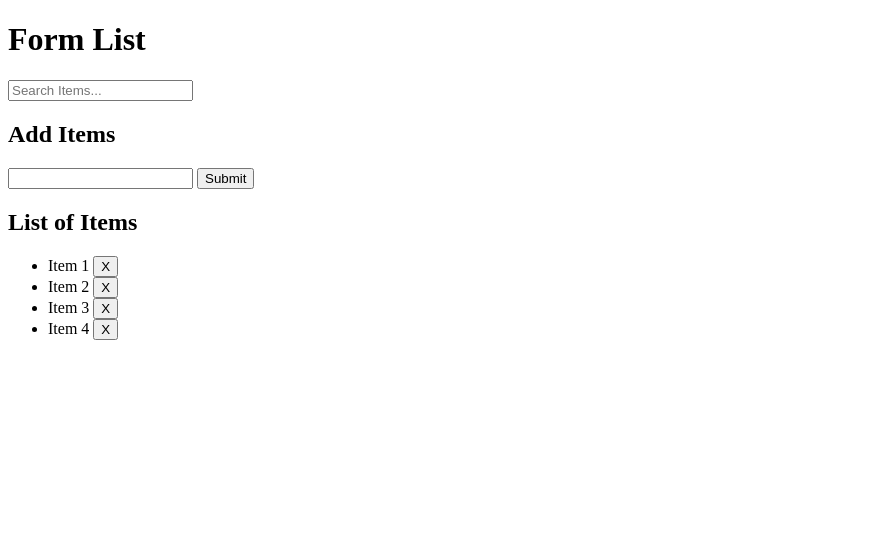
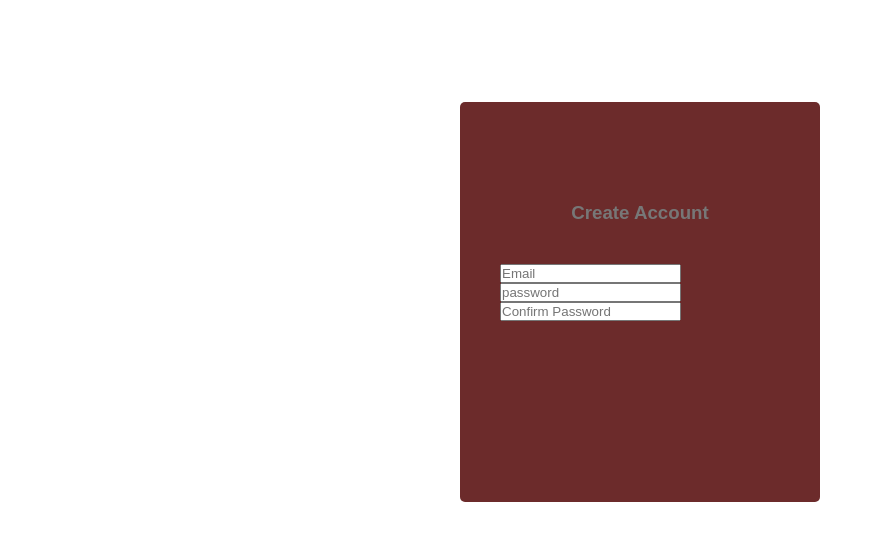
Before and after one commit to SaintDrew/DOM-Form-, a plain HTML site: page index.html in a window 1280 px wide. Shown: the whole page, without its empty margins (0-875 px from the left). Drawn offline with Linux system fonts and the light colour scheme; files that its build step writes are made by us from their sources; files whose address does not match are found by name.

Commit message:
Restarting page

```diff
--- a/index.html
+++ b/index.html
@@ -1,5 +1,6 @@
 <!DOCTYPE html>
 <html lang="en">
+
 <head>
     <meta charset="UTF-8">
     <meta name="viewport" content="width=device-width, initial-scale=1.0">
@@ -9,33 +10,14 @@
 </head>
 
 <body>
-    <header id="main-header" class="bg-sucess text-white p-4 mb-3">
-        <div class="container">
-            <div class="row">
-                <div class="col-md-6">
-                    <h1 id="header-title">Form List</h1>
-                </div>
-                <div class="col-md-6 align-self-center">
-                    <input type="text" class="form-control" id="filter" placeholder="Search Items...">
-                </div>
-            </div>
-        </div>
-    </header>
     <div class="container">
-        <div id="main" class="card card-body">
-            <h2 class="title">Add Items</h2>
-            <form id="addForm" class="form-inline mb-3">
-                <input type="text" class="form-control mr-2" id="item">
-                <input type="submit" class="btn btn-dark" value="Submit">
-            </form>
-            <h2 class="title">List of Items</h2>
-            <ul id="items" class="list-group">
-                <li class="list-group-item">Item 1 <button class="btn btn-danger btn-sm float-right delete">X</button></li>
-                <li class="list-group-item">Item 2 <button class="btn btn-danger btn-sm float-right delete">X</button></li>
-                <li class="list-group-item">Item 3 <button class="btn btn-danger btn-sm float-right delete">X</button></li>
-                <li class="list-group-item">Item 4 <button class="btn btn-danger btn-sm float-right delete">X</button></li>
-            </ul>
-            </div>
+        <form>
+            <h3>Create Account</h3>
+            <input type="text" placeholder="Email" required>
+            <input type="password" placeholder="password" required>
+            <input type="password" placeholder="Confirm Password" required>
+        </form>
     </div>
 </body>
+
 </html>
--- a/index.js
+++ b/index.js
@@ -1,50 +1,50 @@
-// TRAVERSING THE DOM //
-var itemList = document.querySelector('#items');
+// // TRAVERSING THE DOM //
+// var itemList = document.querySelector('#items');
 
 
-var button = document.getElementById('button')
-var box = document.getElementById('box')
+// var button = document.getElementById('button')
+// var box = document.getElementById('box')
 
-var itemInput = document.querySelector('input[type="text"');
-var form = document.querySelector('form');
-var select = document.querySelector('select');
+// var itemInput = document.querySelector('input[type="text"');
+// var form = document.querySelector('form');
+// var select = document.querySelector('select');
 
-var from = document.getElementById('addForm')
-var itemList = document.getElementById('items')
-var filter = document.getElementById('filter')
+// var from = document.getElementById('addForm')
+// var itemList = document.getElementById('items')
+// var filter = document.getElementById('filter')
 
-// Form Submit event
-form.addEventListener('submit', addItem);
-// Delete event
-itemList.addEventListener('click', removeItem)
-// Filter event
-// filter.addEventListener('keyup', filterItems)
+// // Form Submit event
+// form.addEventListener('submit', addItem);
+// // Delete event
+// itemList.addEventListener('click', removeItem)
+// // Filter event
+// // filter.addEventListener('keyup', filterItems)
 
-// Add Item
-function addItem(e) {
-    e.preventDefault()
-}
+// // Add Item
+// function addItem(e) {
+//     e.preventDefault()
+// }
 
-// Get Input value
-var newItem = document.getElementById('item').value;
+// // Get Input value
+// var newItem = document.getElementById('item').value;
 
-// Create new li element
-var li = document.createElement('li');
-// Add class
-li.className = 'list-group-item';
-// Add text node with input value
-li.appendChild(document.createTextNode(newItem));
+// // Create new li element
+// var li = document.createElement('li');
+// // Add class
+// li.className = 'list-group-item';
+// // Add text node with input value
+// li.appendChild(document.createTextNode(newItem));
 
-// Create del button element
-var deleteBtn = document.createElement('button');
+// // Create del button element
+// var deleteBtn = document.createElement('button');
 
-// Add classes to del button
-deleteBtn.className = 'btn btn-danger btn-sm float-right delete';
-// Append text node
-deleteBtn.appendChild(document.createTextNode('X'));
+// // Add classes to del button
+// deleteBtn.className = 'btn btn-danger btn-sm float-right delete';
+// // Append text node
+// deleteBtn.appendChild(document.createTextNode('X'));
 
-// Append button to li
-li.appendChild(deleteBtn);
+// // Append button to li
+// li.appendChild(deleteBtn);
 
-// Append li to list
-li.appendChild(deleteBtn);
+// // Append li to list
+// li.appendChild(deleteBtn);
--- a/style.css
+++ b/style.css
@@ -0,0 +1,32 @@
+*{
+    margin: 0;
+    padding: 0;
+    font-family: sans-serif;
+}
+
+body{
+    background-color: linear-gradient(rgba(0,0,0,0.8),rgba(0,0,0,0.8)), url(Users/macbook/Downloads/star-wars-backgrounds-30_a8feb217.jpeg);
+    background-position: center;
+    background-size: cover;
+}
+.container{
+    width: 360px;
+    height: 400px;
+    margin: 8% auto;
+    background: #6c2b2b;
+    border-radius:5px;
+    position: relative;
+}
+h3{
+    text-align: center;
+    margin-bottom: 40px;
+    color: #777;
+}
+.container form{
+    width: 280px;
+    position :absolute;
+    top: 100px;
+    left: 40px;
+}
+
+form:
```
